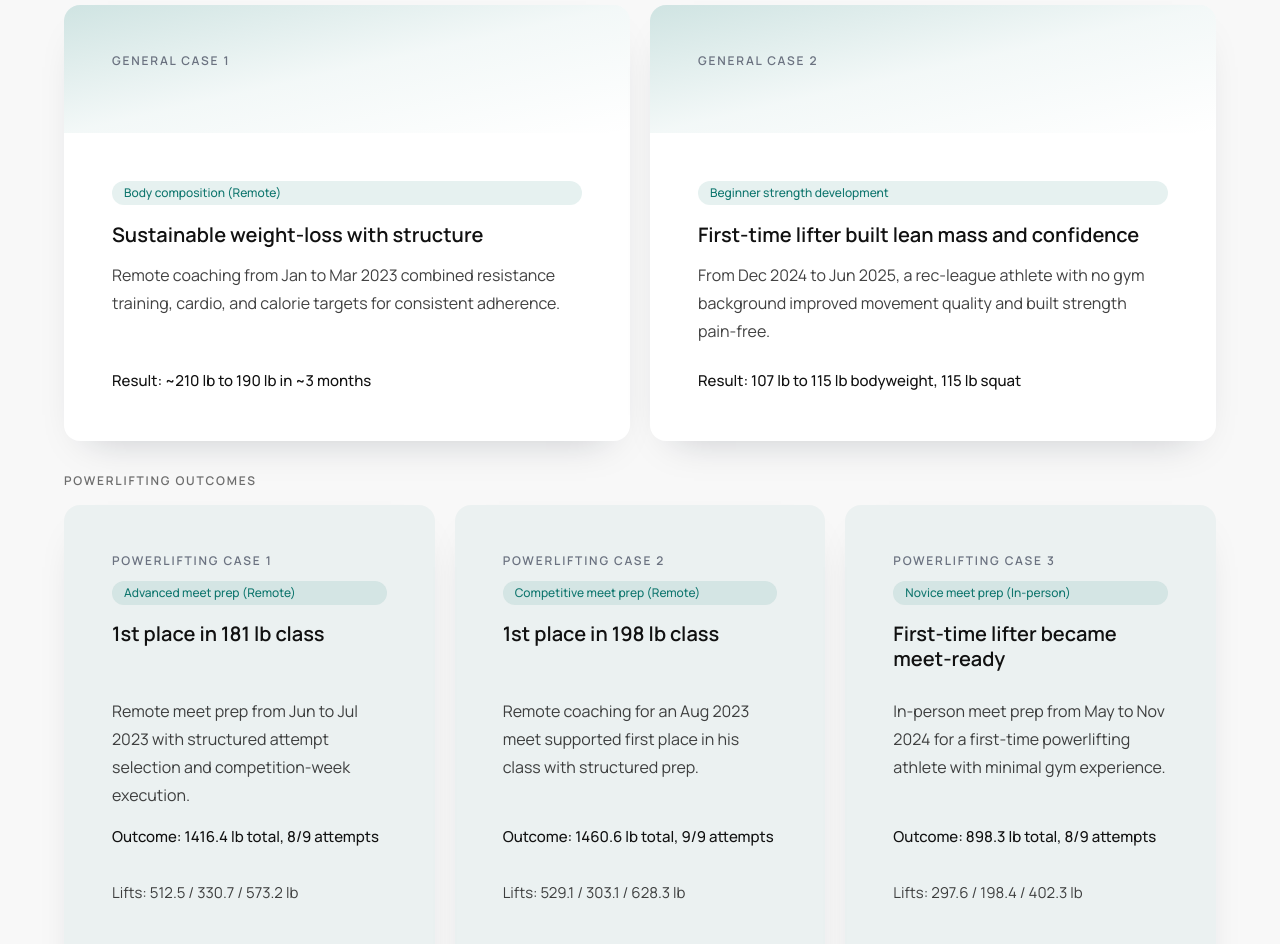
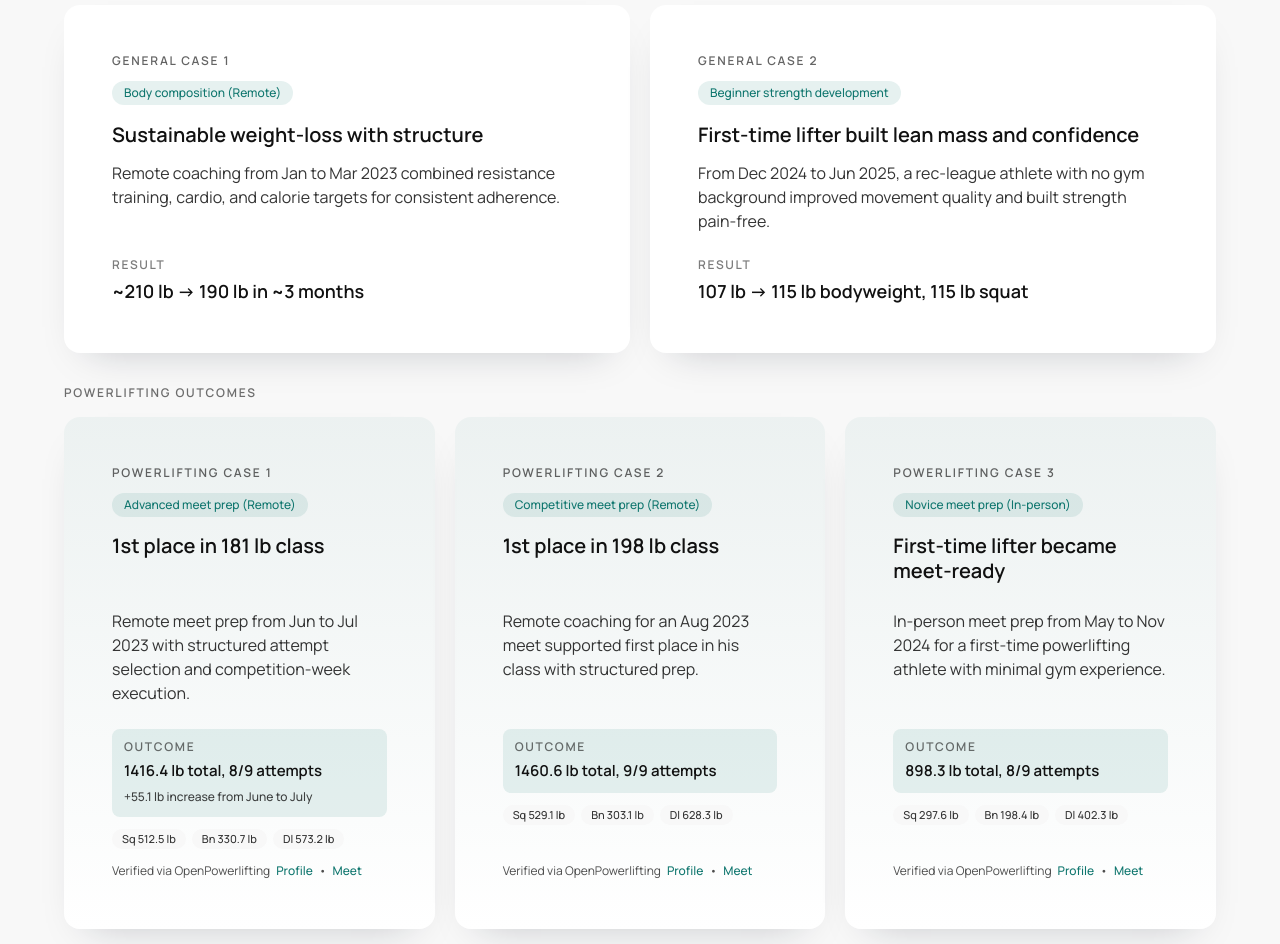
Before and after one commit to tomvothecoder/tomvo.me, a React (Vite) app: page /coach in a window 1280 px wide. Shown: the part 2420-3364 px from the top of the page. Built offline with nearby package versions, Linux system fonts and the light colour scheme.

Commit message:
feat(coach): polish results cards and update business naming

```diff
--- a/index.html
+++ b/index.html
@@ -1,4 +1,4 @@
-<!DOCTYPE html>
+<!doctype html>
 <html lang="en">
   <head>
     <meta charset="utf-8" />
@@ -7,10 +7,10 @@
     <meta name="theme-color" content="#0f766e" />
     <meta
       name="description"
-      content="Private personal training and strength coaching in Fremont, Newark, Milpitas, and Santa Clara. Book a free consultation with Coach Tom Vo."
+      content="Tom Vo Strength offers private personal training and strength coaching in Fremont and Newark. Book a free consultation with Coach Tom Vo."
     />
     <link rel="manifest" href="/manifest.json" />
-    <title>Coach Tom Vo | Private Personal Training</title>
+    <title>Tom Vo Strength | Private Personal Training</title>
     <!-- Single Page Apps for GitHub Pages -->
     <script type="text/javascript">
       (function (l) {
--- a/src/components/CoachRedesign/FinalCTASection.tsx
+++ b/src/components/CoachRedesign/FinalCTASection.tsx
@@ -17,11 +17,11 @@ function FinalCTASection() {
         <p className="text-xs font-semibold uppercase tracking-[0.16em] text-accent">
           Start now
         </p>
-        <h2 className="mx-auto mt-3 max-w-3xl text-3xl font-semibold leading-tight text-foreground md:text-4xl">
+        <h2 className="mx-auto mt-3 max-w-3xl text-3xl font-bold leading-tight tracking-tight text-foreground md:text-4xl">
           Ready to train with a structured plan and measurable progress?
         </h2>
-        <p className="mx-auto mt-4 max-w-xl text-base leading-relaxed text-muted">
-          Book a free consultation to map your goals and next training phase.
+        <p className="mx-auto mt-4 max-w-lg text-[15px] leading-relaxed text-foreground/75 sm:text-base">
+          Book a free consultation and leave with a clear next-step training plan.
         </p>
 
         <div className="mt-8">
--- a/src/components/CoachRedesign/PricingSection.tsx
+++ b/src/components/CoachRedesign/PricingSection.tsx
@@ -90,14 +90,14 @@ function PricingSection() {
                   <p className="mt-1 text-[15px] font-medium leading-6 text-foreground">
                     {plan.cadence}
                   </p>
-                  <p className="mt-3 text-base leading-7 text-foreground/80">
+                  <p className="mt-3 text-[15px] leading-7 text-foreground/85 sm:text-base">
                     {plan.focus}
                   </p>
                   <ul className="mt-4 space-y-2.5">
                     {plan.features.map((feature) => (
                       <li
                         key={feature}
-                        className="flex items-center gap-2 text-base leading-7 text-foreground/80"
+                        className="flex items-center gap-2 text-[15px] leading-7 text-foreground/85 sm:text-base"
                       >
                         <Check className="h-4 w-4 text-accent" />
                         <span>{feature}</span>
@@ -125,7 +125,7 @@ function PricingSection() {
           );
         })}
       </motion.div>
-      <p className="mt-4 text-base leading-7 text-foreground/80">
+      <p className="mt-4 text-[15px] leading-7 text-foreground/85 sm:text-base">
         Plans are adapted to your goals, schedule, and preferred coaching format.
       </p>
     </SectionWrapper>
--- a/src/components/CoachRedesign/TransformationGallery.tsx
+++ b/src/components/CoachRedesign/TransformationGallery.tsx
@@ -22,14 +22,14 @@ const generalOutcomes = [
     title: "Sustainable weight-loss with structure",
     summary:
       "Remote coaching from Jan to Mar 2023 combined resistance training, cardio, and calorie targets for consistent adherence.",
-    metric: "Result: ~210 lb to 190 lb in ~3 months",
+    metric: "~210 lb -> 190 lb in ~3 months",
   },
   {
     label: "Beginner strength development",
     title: "First-time lifter built lean mass and confidence",
     summary:
       "From Dec 2024 to Jun 2025, a rec-league athlete with no gym background improved movement quality and built strength pain-free.",
-    metric: "Result: 107 lb to 115 lb bodyweight, 115 lb squat",
+    metric: "107 lb -> 115 lb bodyweight, 115 lb squat",
   },
 ];
 
@@ -39,8 +39,9 @@ const powerliftingOutcomes = [
     title: "1st place in 181 lb class",
     summary:
       "Remote meet prep from Jun to Jul 2023 with structured attempt selection and competition-week execution.",
-    metric: "Outcome: 1416.4 lb total, 8/9 attempts",
-    detail: "Lifts: 512.5 / 330.7 / 573.2 lb",
+    metric: "1416.4 lb total, 8/9 attempts",
+    support: "+55.1 lb increase from June to July",
+    lifts: ["Sq 512.5 lb", "Bn 330.7 lb", "Dl 573.2 lb"],
     profileUrl: "https://www.openpowerlifting.org/u/jordanang",
     meetUrl: "https://www.openpowerlifting.org/m/usapl/CA-2023-19#jordanang",
   },
@@ -49,8 +50,8 @@ const powerliftingOutcomes = [
     title: "1st place in 198 lb class",
     summary:
       "Remote coaching for an Aug 2023 meet supported first place in his class with structured prep.",
-    metric: "Outcome: 1460.6 lb total, 9/9 attempts",
-    detail: "Lifts: 529.1 / 303.1 / 628.3 lb",
+    metric: "1460.6 lb total, 9/9 attempts",
+    lifts: ["Sq 529.1 lb", "Bn 303.1 lb", "Dl 628.3 lb"],
     profileUrl: "https://www.openpowerlifting.org/u/alvinpov",
     meetUrl: "https://www.openpowerlifting.org/m/uspa/2957#alvinpov",
   },
@@ -59,8 +60,8 @@ const powerliftingOutcomes = [
     title: "First-time lifter became meet-ready",
     summary:
       "In-person meet prep from May to Nov 2024 for a first-time powerlifting athlete with minimal gym experience.",
-    metric: "Outcome: 898.3 lb total, 8/9 attempts",
-    detail: "Lifts: 297.6 / 198.4 / 402.3 lb",
+    metric: "898.3 lb total, 8/9 attempts",
+    lifts: ["Sq 297.6 lb", "Bn 198.4 lb", "Dl 402.3 lb"],
     profileUrl: "https://www.openpowerlifting.org/u/christophercruz2",
     meetUrl:
       "https://www.openpowerlifting.org/m/usapl/CA-2024-39#christophercruz2",
@@ -71,7 +72,7 @@ function ProofLinks({ profileUrl, meetUrl, className }: ProofLinksProps) {
   return (
     <div
       className={cn(
-        "flex items-center gap-1.5 whitespace-nowrap text-xs leading-5 text-foreground/80",
+        "flex flex-wrap items-center gap-x-1.5 gap-y-1 text-xs leading-5 text-foreground/75",
         className,
       )}
     >
@@ -119,25 +120,30 @@ function TransformationGallery() {
       >
         {generalOutcomes.map((item, index) => (
           <motion.div key={item.title} variants={fadeInUp}>
-            <Card className="flex h-full flex-col overflow-hidden">
-              <div className="h-32 border-b border-border bg-gradient-to-br from-accent/20 via-accent/5 to-transparent p-6">
-                <p className="text-xs font-semibold uppercase tracking-[0.15em] text-muted">
+            <Card className="h-full border-border/90 bg-surface shadow-soft transition-all duration-300 hover:-translate-y-0.5 hover:shadow-md">
+              <CardContent className="flex h-full flex-col pt-6">
+                <div className="flex items-center justify-between gap-3">
+                  <p className="text-xs font-semibold uppercase tracking-[0.15em] text-foreground/65">
                     General case {index + 1}
                   </p>
                 </div>
-              <CardContent className="flex flex-1 flex-col pt-6">
-                <Badge className="mb-4" variant="accent">
+                <Badge className="mb-4 mt-3 w-fit" variant="accent">
                   {item.label}
                 </Badge>
                 <h3 className="text-xl font-semibold text-foreground">
                   {item.title}
                 </h3>
-                <p className="mt-3 text-base leading-7 text-foreground/80">
+                <p className="mt-3 text-[15px] leading-7 text-foreground/85 sm:text-base">
                   {item.summary}
                 </p>
-                <p className="mt-auto pt-5 text-[15px] font-medium leading-6 text-foreground">
+                <div className="mt-auto pt-5">
+                  <p className="text-xs font-semibold uppercase tracking-[0.14em] text-foreground/55">
+                    Result
+                  </p>
+                  <p className="mt-1 text-lg font-semibold leading-7 text-foreground">
                     {item.metric}
                   </p>
+                </div>
               </CardContent>
             </Card>
           </motion.div>
@@ -155,28 +161,45 @@ function TransformationGallery() {
       >
         {powerliftingOutcomes.map((item, index) => (
           <motion.div key={item.title} variants={fadeInUp}>
-            <Card className="h-full border-accent/30 bg-accent/5">
+            <Card className="group h-full border-accent/25 bg-gradient-to-b from-accent/5 to-surface shadow-soft transition-all duration-300 hover:-translate-y-0.5 hover:shadow-md">
               <CardContent className="flex h-full flex-col pt-6">
-                <p className="text-xs font-semibold uppercase tracking-[0.15em] text-muted">
+                <div className="flex items-start justify-between gap-3">
+                  <p className="text-xs font-semibold uppercase tracking-[0.15em] text-foreground/65">
                     Powerlifting case {index + 1}
                   </p>
-                <Badge className="mb-4 mt-3" variant="accent">
+                </div>
+                <Badge className="mb-4 mt-3 w-fit" variant="accent">
                   {item.label}
                 </Badge>
                 <h3 className="text-xl font-semibold leading-tight text-foreground xl:min-h-[4rem]">
                   {item.title}
                 </h3>
-                <p className="mt-3 text-base leading-7 text-foreground/80 xl:min-h-[7rem]">
+                <p className="mt-3 text-[15px] leading-7 text-foreground/85 sm:text-base xl:min-h-[6.5rem]">
                   {item.summary}
                 </p>
-                <p className="mt-4 text-[15px] font-medium leading-6 text-foreground xl:min-h-[3rem]">
+                <div className="mt-4 rounded-lg border border-accent/20 bg-accent/10 px-3 py-2.5 transition-colors duration-300 group-hover:border-accent/35">
+                  <p className="text-xs font-semibold uppercase tracking-[0.14em] text-foreground/60">
+                    Outcome
+                  </p>
+                  <p className="mt-1 text-[15px] font-semibold leading-6 text-foreground">
                     {item.metric}
                   </p>
-                {item.detail ? (
-                  <p className="mt-2 text-[15px] leading-6 text-foreground/80 xl:min-h-[3rem]">
-                    {item.detail}
+                  {item.support ? (
+                    <p className="mt-1 text-xs font-medium leading-5 text-foreground/80">
+                      {item.support}
                     </p>
                   ) : null}
+                </div>
+                <div className="mt-3 flex flex-wrap gap-1.5">
+                  {item.lifts.map((lift) => (
+                    <span
+                      key={lift}
+                      className="rounded-full border border-border bg-background px-2.5 py-0.5 text-[11px] font-medium leading-4 text-foreground/85"
+                    >
+                      {lift}
+                    </span>
+                  ))}
+                </div>
                 <ProofLinks
                   profileUrl={item.profileUrl}
                   meetUrl={item.meetUrl}
--- a/src/components/Footer.tsx
+++ b/src/components/Footer.tsx
@@ -2,7 +2,7 @@ const Footer: React.FC = () => {
   return (
     <footer className="border-t border-border bg-background px-6 py-10 md:px-10">
       <div className="mx-auto flex w-full max-w-6xl flex-col gap-2 text-sm text-muted sm:flex-row sm:items-center sm:justify-between">
-        <p>Coach Tom Vo</p>
+        <p>Tom Vo Strength</p>
         <p>Private training in Fremont and Newark, California.</p>
       </div>
     </footer>
--- a/src/components/NavBar/NavBar.tsx
+++ b/src/components/NavBar/NavBar.tsx
@@ -9,7 +9,10 @@ function NavBar() {
   return (
     <header className="sticky top-0 z-40 border-b border-border/80 bg-background/95 backdrop-blur">
       <nav className="mx-auto flex h-16 w-full max-w-6xl items-center justify-between px-6 md:px-10">
-        <Link to="/coach" className="inline-flex items-center gap-2 text-sm font-semibold tracking-tight text-foreground">
+        <Link
+          to="/coach"
+          className="inline-flex items-center gap-2 text-sm font-semibold tracking-tight text-foreground"
+        >
           <span className="inline-flex h-8 w-8 items-center justify-center rounded-full bg-accent/10 text-accent">
             <Dumbbell className="h-4 w-4" />
           </span>
```
Also changed, not shown: src/components/Coach/Hero.tsx (+3 -11 lines), src/components/CoachRedesign/CoachCredibilitySection.tsx (+16 -5 lines), src/components/CoachRedesign/HeroSection.tsx (+20 -5 lines), public/manifest.json. Lines whose indentation alone changed are shown as unchanged.
